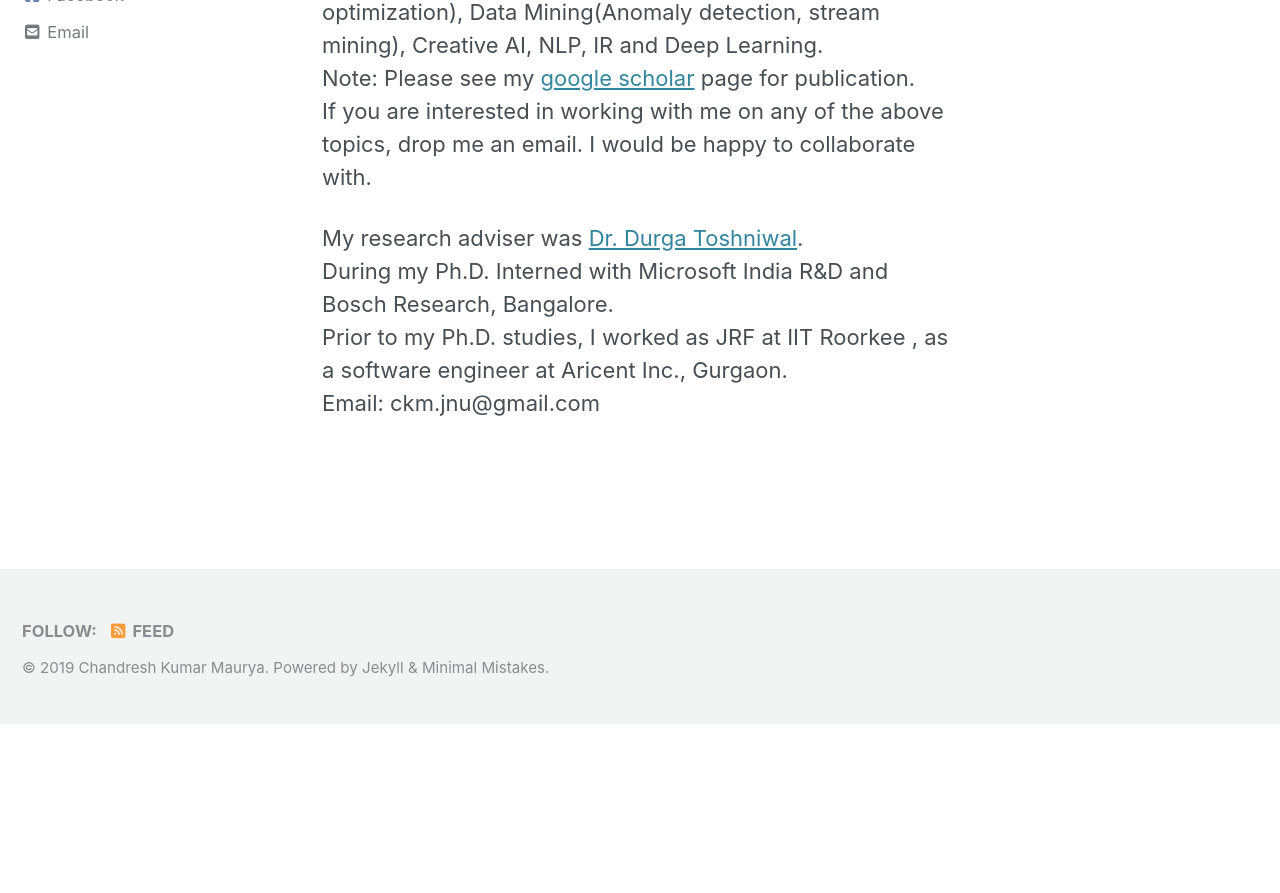
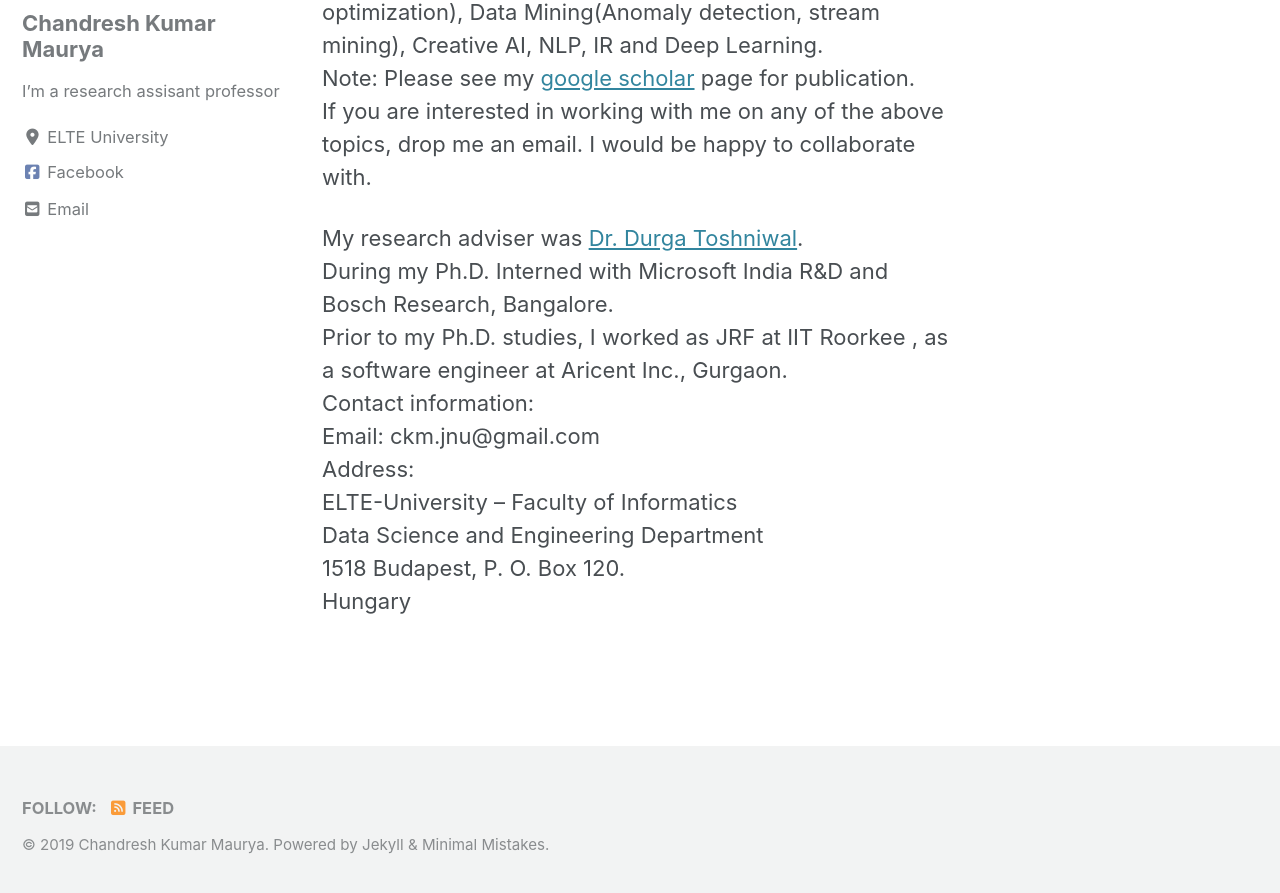
Before and after one commit to chandreshiit/oldsite, a Jekyll site: the page built from _pages/about.md, in a window 1280 px wide and 900 px high, scrolled down 398 px. Shown: the top 893 px of the window. Built offline with Jekyll 4.4.1, drawn with Linux system fonts in a browser that asks for light colours; cached includes are drawn as plain includes; nearby versions of some CDN libraries; before the commit the page ends 1122 px from its top, so only the background shows below that; some of the changed text lies outside the part shown.

Commit message:
added classifxatio

```diff
--- a/_config.yml
+++ b/_config.yml
@@ -113,13 +113,7 @@ author:
   name             : "Chandresh Kumar Maurya"
   avatar           : /assets/images/Chandresh.jpg   # path of avatar image, e.g. "/assets/images/bio-photo.jpg"
   bio              : "I'm a research assisant professor"
-  location         : "ELTE-University – Faculty of Informatics
-
-Data Science and Engineering Department
-
-1518 Budapest, P. O. Box 120.
-
-Hungary"
+  location         : "ELTE University"
   email            : ckm.jnu@gmail.com
   links:
     - label: "Email"
--- a/_pages/about.md
+++ b/_pages/about.md
@@ -10,4 +10,10 @@ If you are interested in working with me on any of the above topics, drop me an
 My research adviser was [Dr. Durga Toshniwal](http://www.iitr.ac.in/departments/CSE/pages/People+Faculty+Durga_Toshniwal.html).
 During my Ph.D. Interned with Microsoft India R&D and Bosch Research, Bangalore.
 Prior to my Ph.D. studies, I worked as JRF at IIT Roorkee , as a software engineer at Aricent Inc., Gurgaon.
+Contact information:
 Email: ckm.jnu@gmail.com
+Address:
+ELTE-University – Faculty of Informatics
+Data Science and Engineering Department
+1518 Budapest, P. O. Box 120.
+Hungary
```
